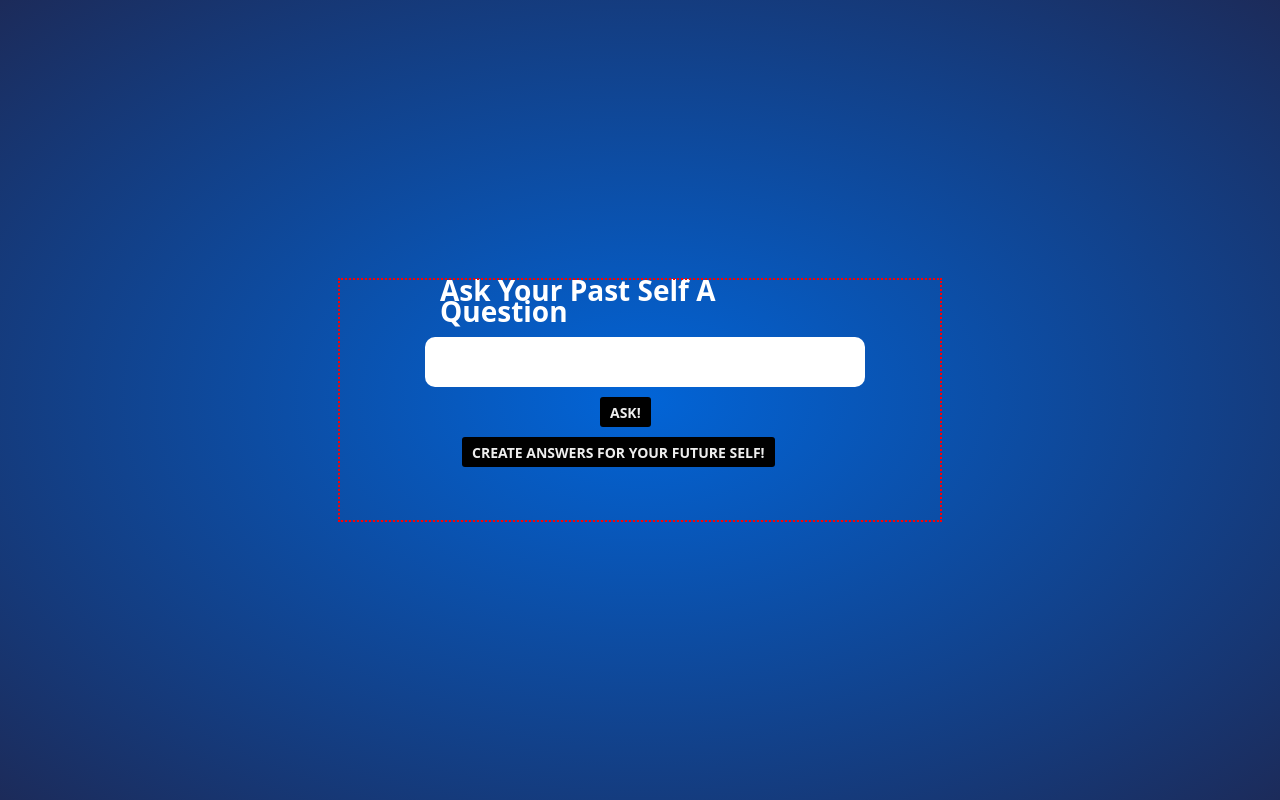
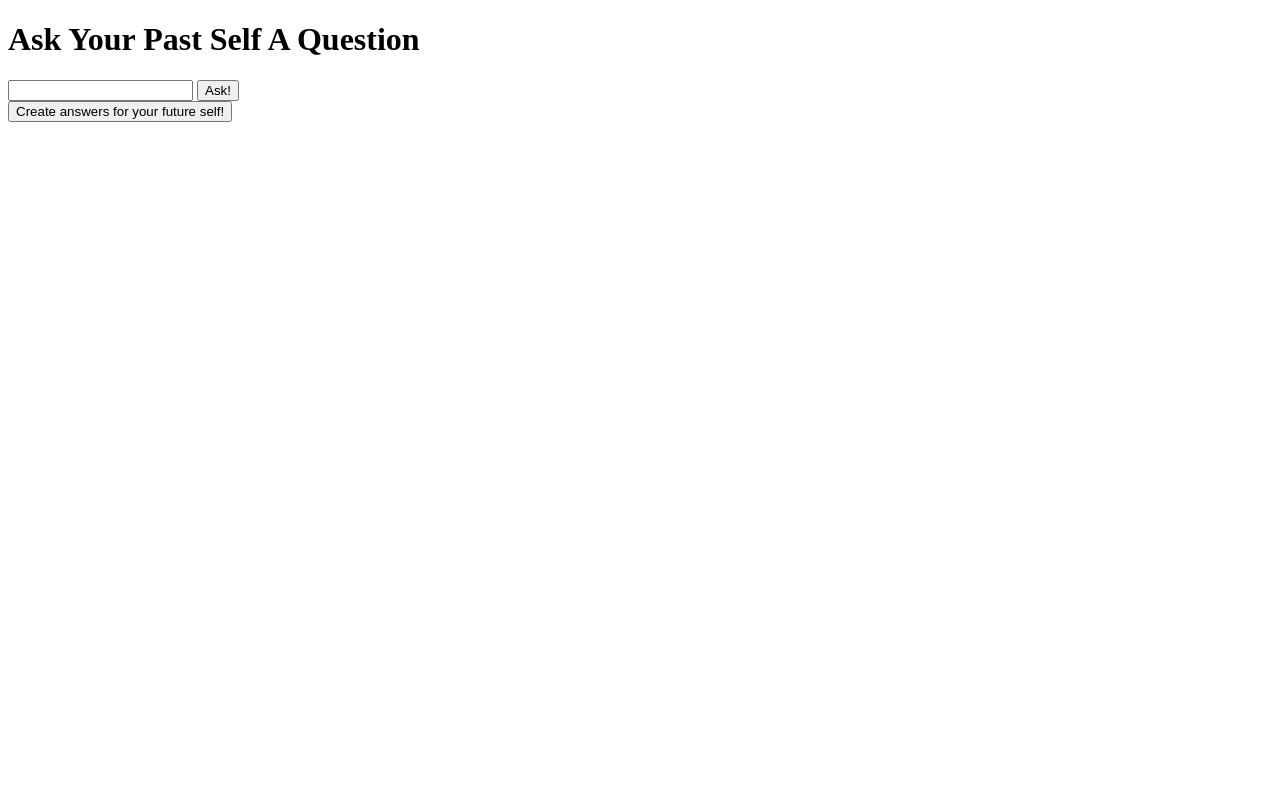
Before and after one commit to abshir24/MyAdvice, a Django app: page /main/home in a window 1280 px wide. Run offline with Django 3.2, Linux system fonts and the light colour scheme; parts of the project's set-up code (start-up, migrations or seed data) failed here and were passed over; some libraries are stand-ins or nearby versions.

Commit message:
altered styling on home page

```diff
--- a/apps/main_app/templates/main_app/addanswer.html
+++ b/apps/main_app/templates/main_app/addanswer.html
@@ -4,7 +4,7 @@
     <meta charset="utf-8">
     <title>Add Answer</title>
     <link rel="stylesheet" href="https://maxcdn.bootstrapcdn.com/bootstrap/3.3.7/css/bootstrap.min.css">
-    <script>
+    <!-- <script>
         var counter = 1;
         var limit = 4;
         function addInput(divName){
@@ -106,7 +106,7 @@
 
       h4{
         color: #fff;
-      }
+      } -->
     </style>
   </head>
   <body>
--- a/apps/main_app/templates/main_app/home.html
+++ b/apps/main_app/templates/main_app/home.html
@@ -4,7 +4,7 @@
     <meta charset="utf-8">
     <title>Ask Question</title>
     <link rel="stylesheet" href="//maxcdn.bootstrapcdn.com/font-awesome/4.3.0/css/font-awesome.min.css">
-    <style media="screen">
+    <!-- /*<style media="screen">
     @charset "utf-8";
 
 
@@ -12,7 +12,7 @@
 
 
 
-    div.main{
+    /*div.main{
     background: #0264d6; /* Old browsers */
     background: -moz-radial-gradient(center, ellipse cover,  #0264d6 1%, #1c2b5a 100%); /* FF3.6+ */
     background: -webkit-gradient(radial, center center, 0px, center center, 100%, color-stop(1%,#0264d6), color-stop(100%,#1c2b5a)); /* Chrome,Safari4+ */
@@ -29,7 +29,7 @@
       font-family: 'FontAwesome', sans-serif;
     }
 
-    /* ---------- GENERAL ---------- */
+
 
     * {
       box-sizing: border-box;
@@ -112,7 +112,6 @@
       display: flex;
       width: 600px;
       height: 240px;
-      outline: dotted red 2px;
     }
 
     h1{
@@ -201,7 +200,7 @@
       font-size:15px;
       height: 25px;
     }
-    </style>
+    </style>*/ -->
   </head>
   <body>
       <div class="main">
```
Also changed, not shown: db.sqlite3.
